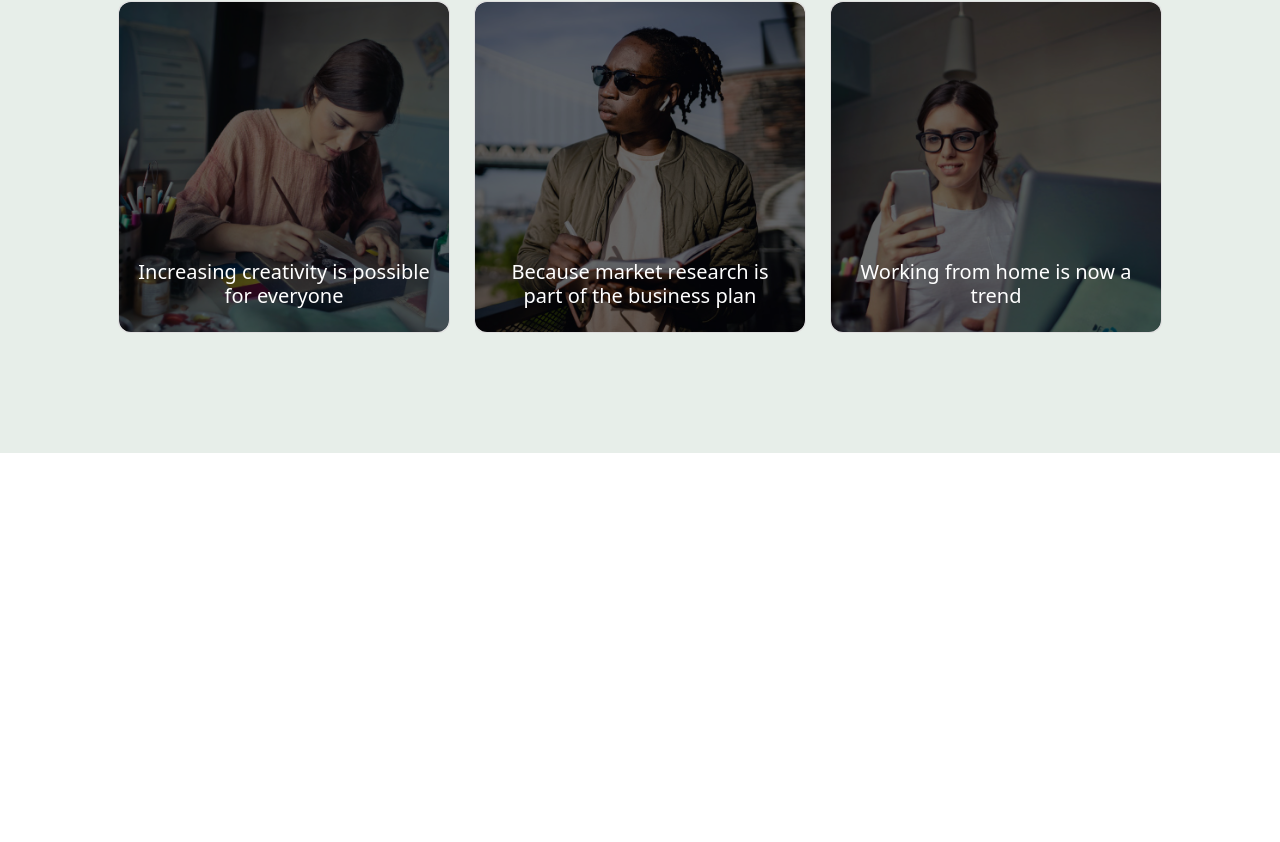
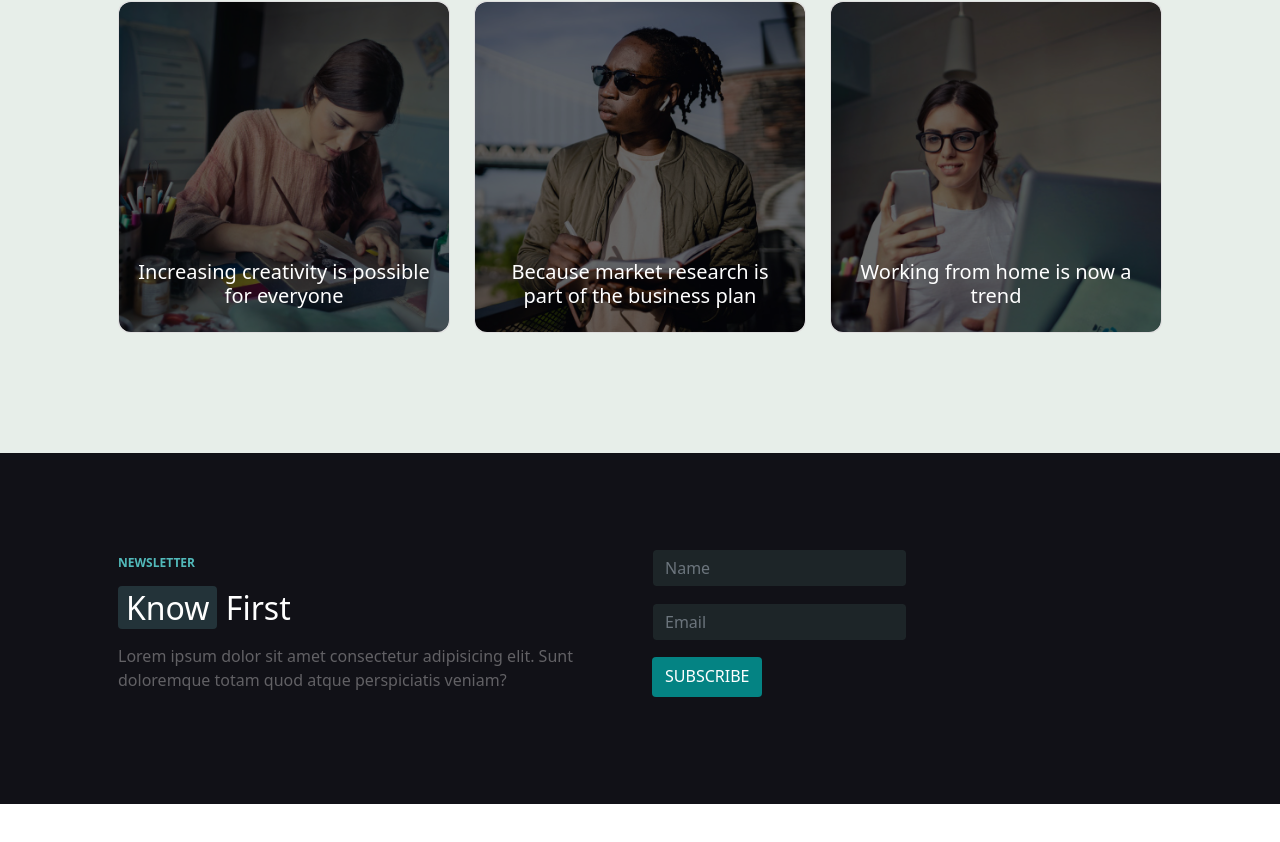
Before and after one commit to AndreSoffiantini/proj-html-vuejs, a Vue app: page / in a window 1280 px wide. Shown: the part 3651-4493 px from the top of the page. Before the commit the page ends 4296 px from the top, so only its background shows below. Built offline with nearby package versions, Linux system fonts and the light colour scheme.

Commit message:
Add section_newsletter

```diff
--- a/src/components/MainComponent.vue
+++ b/src/components/MainComponent.vue
@@ -324,9 +324,43 @@
 
         </section>
 
-        <section class="section_newsletter py-5"></section>
+        <section class="section_newsletter py-5">
 
-        <section class="section_message py-5"></section>
+            <div class="container p-5">
+
+                <div class="row row-cols-2">
+
+                    <div class="col">
+
+                        <strong class="small_title">Newsletter</strong>
+
+                        <h2 class="text-white my-3"> <span class="dark_bg_title">Know</span> First </h2>
+
+                        <p>Lorem ipsum dolor sit amet consectetur adipisicing elit. Sunt doloremque totam quod atque perspiciatis veniam?</p>
+
+                    </div>
+
+                    <div class="col">
+
+                        <form>
+                            <input type="text" class="form-control" placeholder="Name">
+
+                            <input type="email" class="form-control my-3" placeholder="Email">
+
+                            <RoundedButton class="filled_btn" text="Subscribe" />
+                        </form>
+
+                    </div>
+
+                </div>
+
+            </div>
+
+        </section>
+
+        <section class="section_message py-5">
+
+        </section>
 
     </main>
 
@@ -339,9 +373,9 @@ import RoundedButton from '@/components/RoundedButton.vue'
 export default {
     name: 'MainComponent',
     components: {
-        Jumbotron,
-        RoundedButton
-    },
+    Jumbotron,
+    RoundedButton
+},
     data() {
         return {
            team_members: [
@@ -478,4 +512,14 @@ export default {
         }
     }
 
+    .section_newsletter {
+        background-color: $woodsmoke;
+
+        input {
+            background-color: $shark;
+            border: 1px solid $woodsmoke;
+            width: 50%;
+        }
+    }
+
 </style>
```
